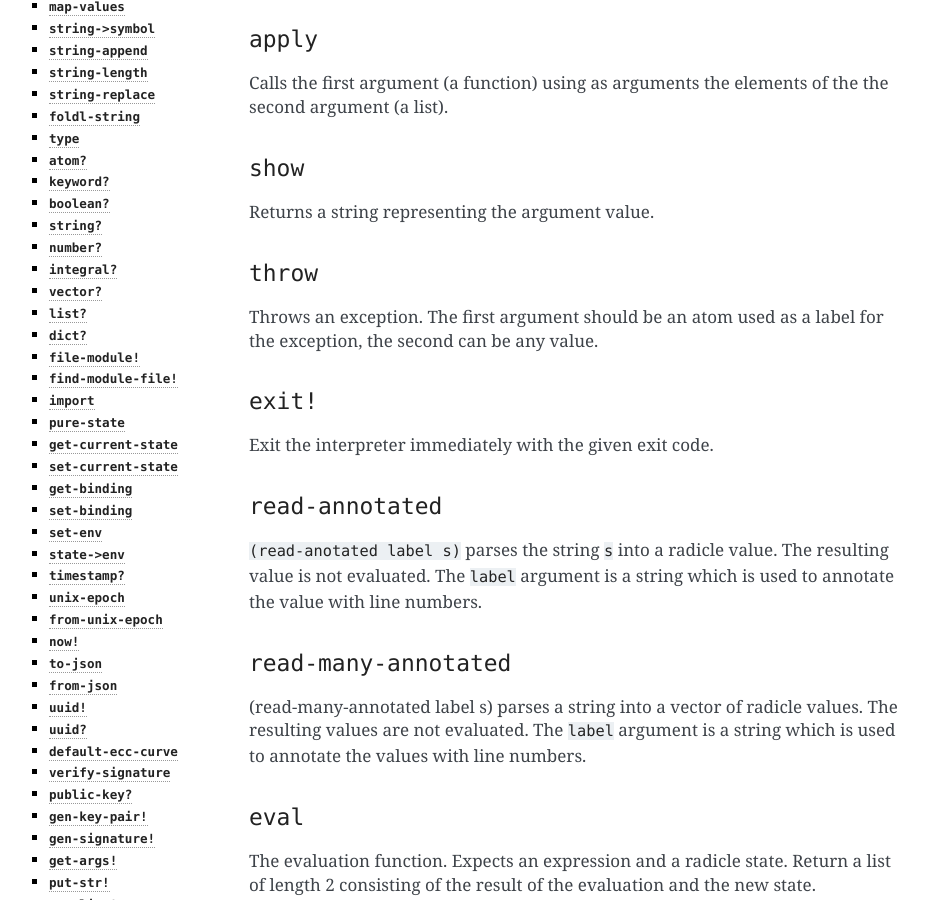
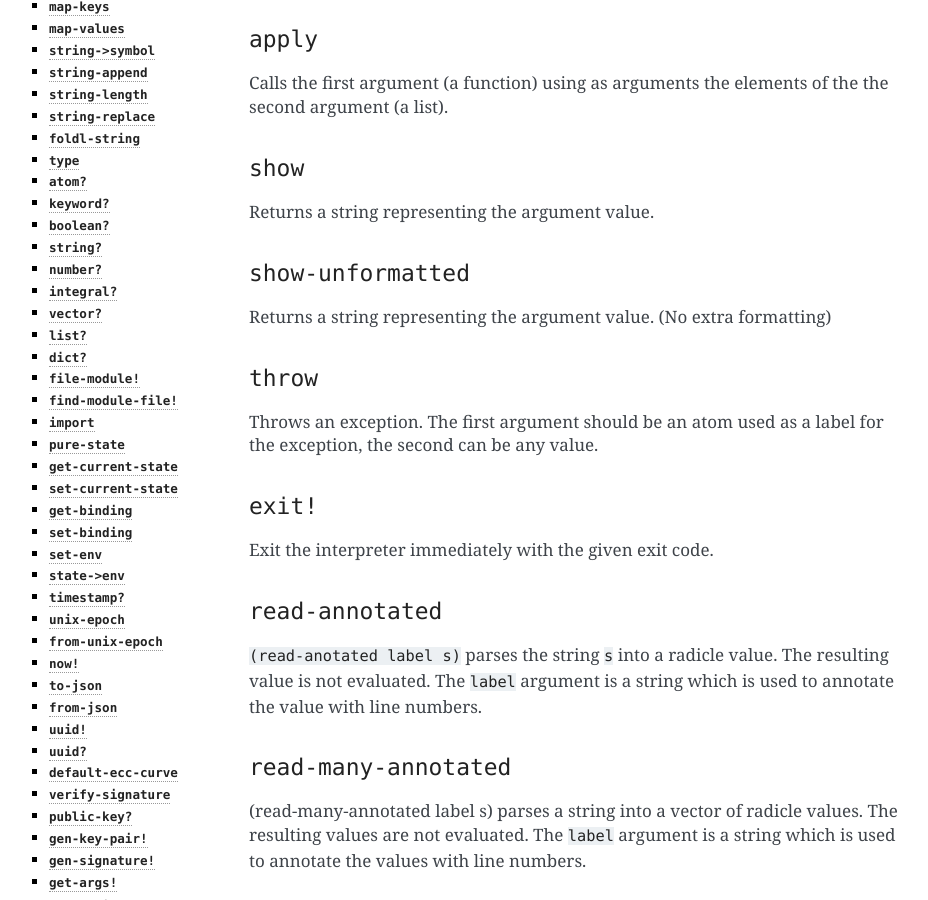
Before and after one commit to radicle-dev/radicle-alpha, a Sphinx documentation site: the page built from docs/source/reference.rst, in a window 1280 px wide and 900 px high, scrolled down 1082 px. Shown: the whole window, without its empty margins (171-1099 px from the left). Built offline with Sphinx 7.4.7, drawn with Linux system fonts in a browser that asks for light colours; pages that are not in the unit, such as notebooks, are missing from menus.

Commit message:
feat: New show command (#662)
BREAKING CHANGE: This changes the structure of the message that is
signed before sending it to a machine. Machines set up before this
commit will not accept the new signatures.

`show-unbound` does not add formatting to the requests payload, to
make signing request consistently to work also in other languages.

```diff
--- a/docs/source/reference.rst
+++ b/docs/source/reference.rst
@@ -58,6 +58,11 @@ the the second argument (a list).
 ~~~~~~~~
 
 Returns a string representing the argument value.
+
+``show-unformatted``
+~~~~~~~~~~~~~~~~~~~~
+
+Returns a string representing the argument value. (No extra formatting)
 
 ``throw``
 ~~~~~~~~~
--- a/reference-doc.yaml
+++ b/reference-doc.yaml
@@ -24,6 +24,7 @@ primFns:
 - eq?
 - apply
 - show
+- show-unformatted
 - throw
 - exit!
 - read-annotated
```
Also changed, not shown: 7 other files.
